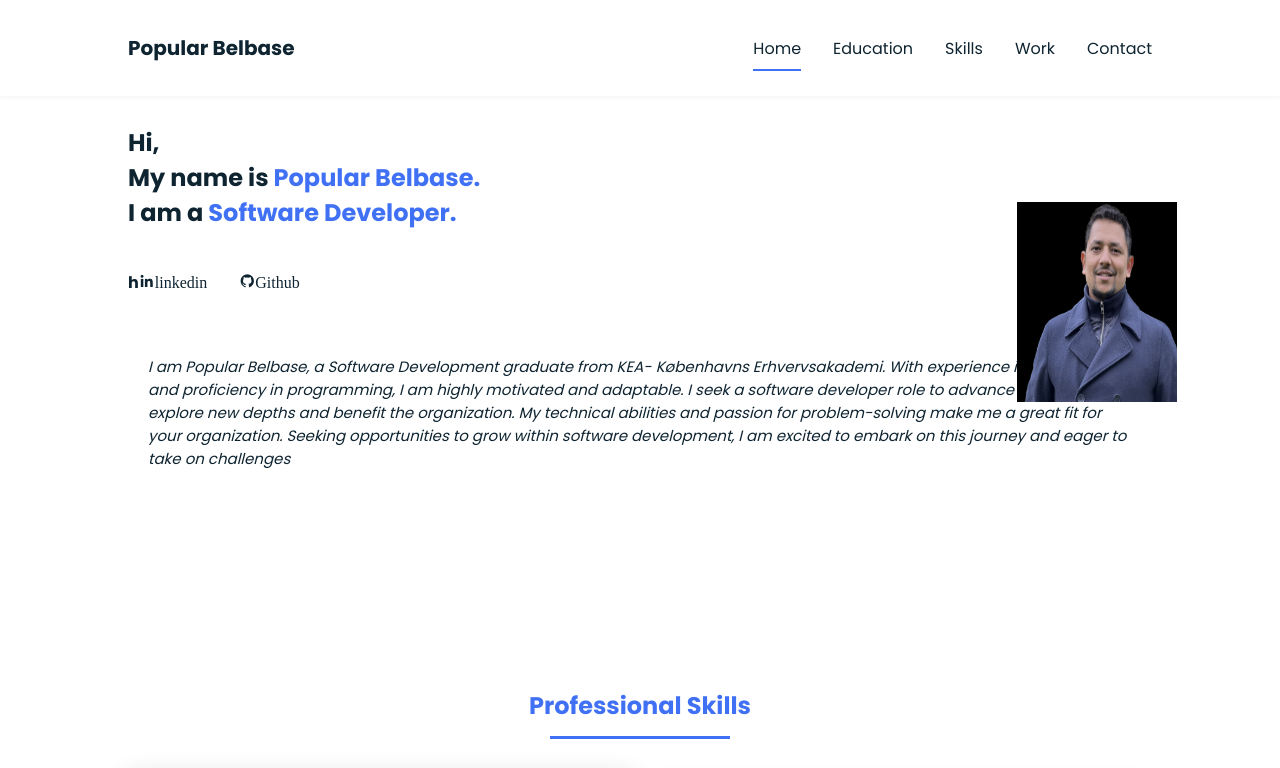
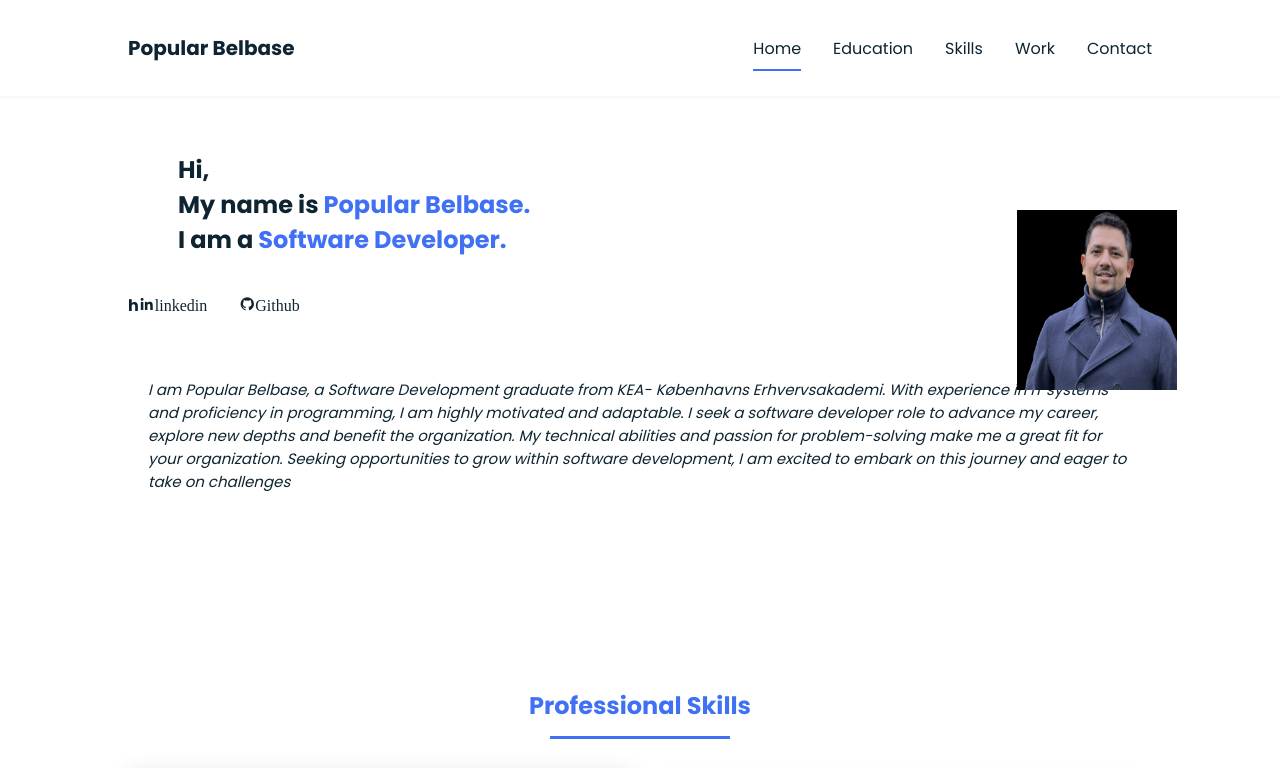
Before and after one commit to popularbelbase07/resume, a plain HTML site: page index.html in a window 1280 px wide. Shown: the top 768 px of the page. Drawn offline with nearby package versions, Linux system fonts and the light colour scheme.

Commit message:
Working with css for headline

```diff
--- a/assets/css/styles.css
+++ b/assets/css/styles.css
@@ -272,6 +272,9 @@ img{
 }
 
 @media screen and (min-width:751px) and (max-width:1499px){
+  h1.home__title{
+    margin: 50px 5px 20px 50px;
+  }
   .home__img{
     width: 300px;
     height: auto;
@@ -285,8 +288,8 @@ font-size: 15px;
 position:absolute;
 right: 20px;
 width: 160px;
-height: 200px;
-margin: -208px 5px 20px 50px;
+height: 180px;
+margin: -200px 5px 20px 50px;
 
 }
 
```
